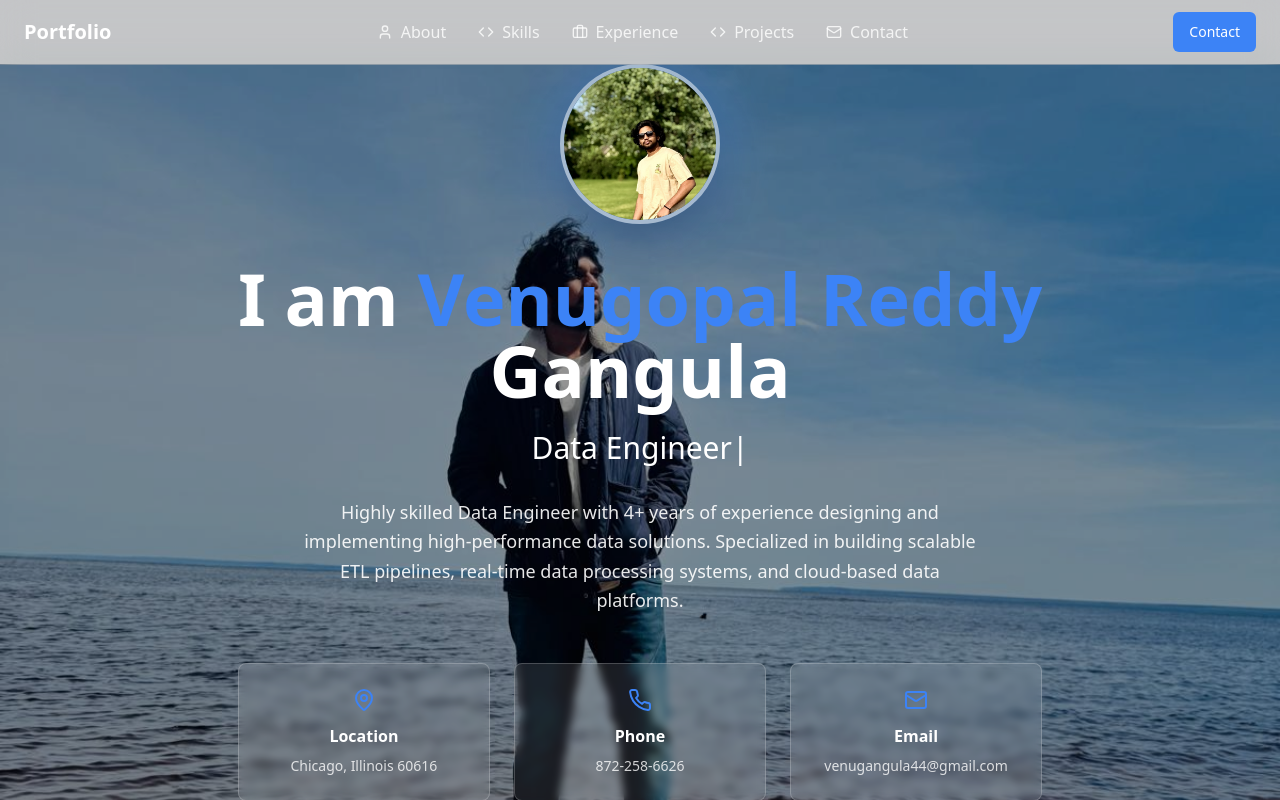
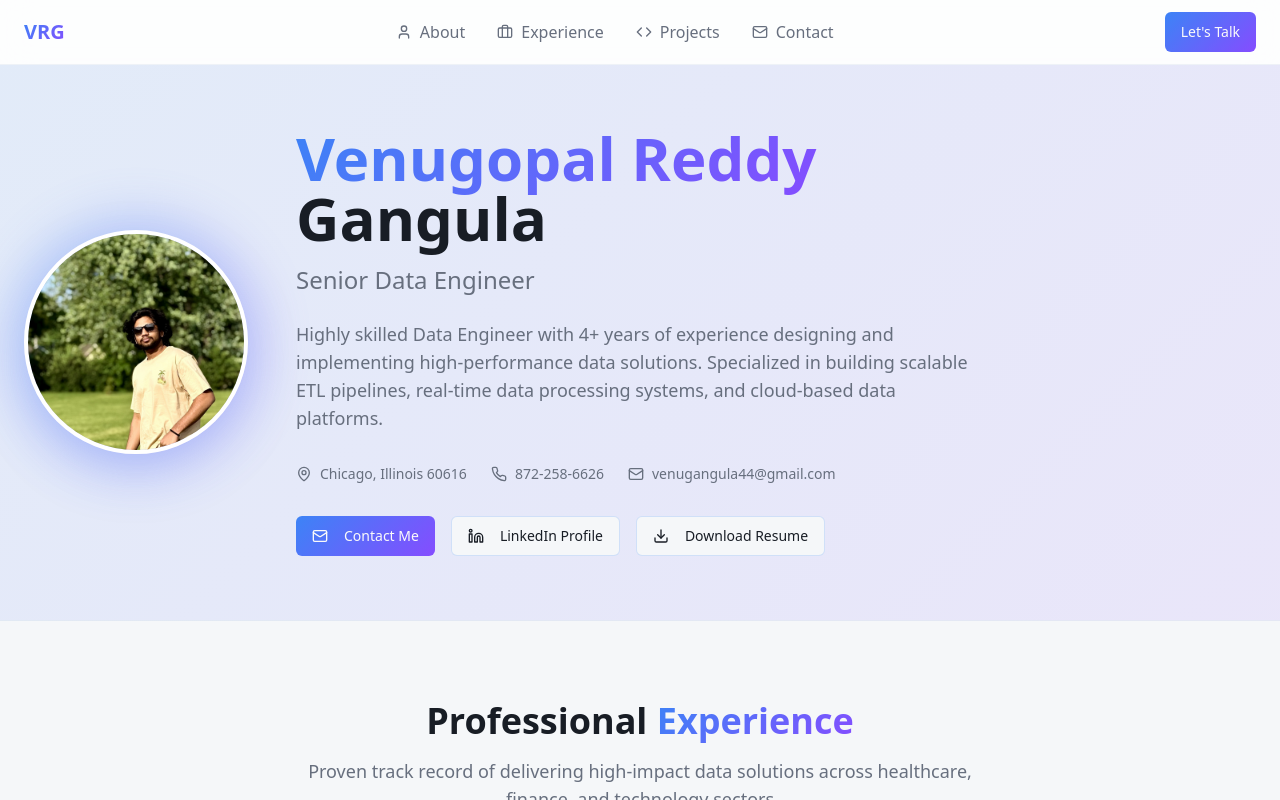
Before and after one commit to venugagula/personal-portfolio2, a React (Vite) app: page / in a window 1280 px wide. Shown: the top 800 px of the page. Built offline with nearby package versions, Linux system fonts and the light colour scheme.

Commit message:
Reverted to commit d6e4bee44eece9c1d3842663eef4879f217796f1

```diff
--- a/index.html
+++ b/index.html
@@ -3,32 +3,18 @@
   <head>
     <meta charset="UTF-8" />
     <meta name="viewport" content="width=device-width, initial-scale=1.0" />
-    <title>Venugopal Reddy Gangula - Data Engineer</title>
-    <meta name="description" content="Data Engineer with 4+ years of experience in ETL pipelines and cloud platforms" />
-    <meta name="author" content="Venugopal Reddy Gangula" />
+    <title>vista-resume-spark</title>
+    <meta name="description" content="Lovable Generated Project" />
+    <meta name="author" content="Lovable" />
 
-    <meta property="og:title" content="Venugopal Reddy Gangula - Data Engineer" />
-    <meta property="og:description" content="Data Engineer with 4+ years of experience in ETL pipelines and cloud platforms" />
+    <meta property="og:title" content="vista-resume-spark" />
+    <meta property="og:description" content="Lovable Generated Project" />
     <meta property="og:type" content="website" />
-    <meta property="og:image" content="https://venugagula.github.io/personal-portfolio2/lovable-uploads/529fda67-26f7-441b-a699-150eb3c76555.png" />
+    <meta property="og:image" content="https://lovable.dev/opengraph-image-p98pqg.png" />
 
     <meta name="twitter:card" content="summary_large_image" />
-    <meta name="twitter:image" content="https://venugagula.github.io/personal-portfolio2/lovable-uploads/529fda67-26f7-441b-a699-150eb3c76555.png" />
-
-    <!-- Start Single Page Apps for GitHub Pages -->
-    <script type="text/javascript">
-      (function(l) {
-        if (l.search[1] === '/' ) {
-          var decoded = l.search.slice(1).split('&').map(function(s) {
-            return s.replace(/~and~/g, '&')
-          }).join('?');
-          window.history.replaceState(null, null,
-              l.pathname.slice(0, -1) + decoded + l.hash
-          );
-        }
-      }(window.location))
-    </script>
-    <!-- End Single Page Apps for GitHub Pages -->
+    <meta name="twitter:site" content="@lovable_dev" />
+    <meta name="twitter:image" content="https://lovable.dev/opengraph-image-p98pqg.png" />
   </head>
 
   <body>
--- a/src/components/Header.tsx
+++ b/src/components/Header.tsx
@@ -3,77 +3,76 @@ import { Mail, Phone, MapPin, Linkedin, Download } from "lucide-react";
 
 const Header = () => {
   return (
-    <header className="relative min-h-screen flex items-center justify-center bg-cover bg-center bg-no-repeat overflow-hidden" style={{backgroundImage: "url('./lovable-uploads/b45fcac7-79a5-4a0d-9980-5e1f5363ca38.png')"}}>
-      {/* Dark overlay */}
-      <div className="absolute inset-0 bg-black/40" />
-
-      {/* Content */}
-      <div className="relative z-10 text-center text-white px-6">
+    <header className="relative bg-hero-gradient border-b border-border/50">
+      <div className="absolute inset-0 bg-grid-pattern opacity-[0.02]" />
+      <div className="relative container mx-auto px-6 py-16">
+        <div className="flex flex-col lg:flex-row items-center gap-12">
           {/* Profile Image */}
-        <div className="mb-8">
-          <div className="relative inline-block">
-            <div className="absolute inset-0 bg-primary rounded-full blur-xl opacity-30 scale-110" />
+          <div className="flex-shrink-0">
+            <div className="relative">
+              <div className="absolute inset-0 bg-primary-gradient rounded-full blur-xl opacity-30 scale-110" />
               <img
-              src="./lovable-uploads/529fda67-26f7-441b-a699-150eb3c76555.png"
+                src="/lovable-uploads/529fda67-26f7-441b-a699-150eb3c76555.png"
                 alt="Venugopal Reddy Gangula"
-              className="relative w-32 h-32 lg:w-40 lg:h-40 rounded-full object-cover border-4 border-white/50 shadow-2xl mx-auto"
+                className="relative w-48 h-48 lg:w-56 lg:h-56 rounded-full object-cover border-4 border-card shadow-card-hover"
               />
             </div>
           </div>
 
-        <h1 className="text-5xl lg:text-7xl font-bold mb-6 leading-tight">
-          I am <span className="text-primary">Venugopal Reddy</span>
+          {/* Hero Content */}
+          <div className="flex-1 text-center lg:text-left">
+            <h1 className="text-4xl lg:text-6xl font-bold mb-4">
+              <span className="bg-text-gradient bg-clip-text text-transparent">
+                Venugopal Reddy
+              </span>
               <br />
-          Gangula
+              <span className="text-foreground">Gangula</span>
             </h1>
 
-        <div className="text-2xl lg:text-3xl mb-8 font-light">
-          Data Engineer|
-        </div>
+            <p className="text-xl lg:text-2xl text-muted-foreground mb-6 font-medium">
+              Senior Data Engineer
+            </p>
 
-        <div className="max-w-2xl mx-auto text-lg mb-12 leading-relaxed opacity-90">
+            <p className="text-lg text-muted-foreground mb-8 max-w-2xl">
               Highly skilled Data Engineer with 4+ years of experience designing and implementing
               high-performance data solutions. Specialized in building scalable ETL pipelines,
               real-time data processing systems, and cloud-based data platforms.
+            </p>
+
+            {/* Contact Info */}
+            <div className="flex flex-wrap items-center justify-center lg:justify-start gap-6 mb-8 text-sm">
+              <div className="flex items-center gap-2 text-muted-foreground">
+                <MapPin className="w-4 h-4" />
+                Chicago, Illinois 60616
               </div>
-
-        {/* Contact Info Cards */}
-        <div className="grid grid-cols-1 md:grid-cols-3 gap-6 max-w-4xl mx-auto mb-12">
-          <div className="bg-white/10 backdrop-blur-sm rounded-lg p-6 border border-white/20">
-            <MapPin className="w-6 h-6 mx-auto mb-3 text-primary" />
-            <h3 className="font-semibold mb-2">Location</h3>
-            <p className="text-sm opacity-80">Chicago, Illinois 60616</p>
+              <div className="flex items-center gap-2 text-muted-foreground">
+                <Phone className="w-4 h-4" />
+                872-258-6626
               </div>
-
-          <div className="bg-white/10 backdrop-blur-sm rounded-lg p-6 border border-white/20">
-            <Phone className="w-6 h-6 mx-auto mb-3 text-primary" />
-            <h3 className="font-semibold mb-2">Phone</h3>
-            <p className="text-sm opacity-80">872-258-6626</p>
-          </div>
-
-          <div className="bg-white/10 backdrop-blur-sm rounded-lg p-6 border border-white/20">
-            <Mail className="w-6 h-6 mx-auto mb-3 text-primary" />
-            <h3 className="font-semibold mb-2">Email</h3>
-            <p className="text-sm opacity-80">venugangula44@gmail.com</p>
+              <div className="flex items-center gap-2 text-muted-foreground">
+                <Mail className="w-4 h-4" />
+                venugangula44@gmail.com
               </div>
             </div>
 
             {/* CTA Buttons */}
-        <div className="flex flex-col sm:flex-row gap-4 justify-center">
-          <Button size="lg" className="bg-primary hover:bg-primary/90 text-white px-8">
-            <Mail className="w-5 h-5 mr-2" />
+            <div className="flex flex-col sm:flex-row gap-4 justify-center lg:justify-start">
+              <Button className="bg-primary-gradient hover:opacity-90 transition-opacity">
+                <Mail className="w-4 h-4 mr-2" />
                 Contact Me
               </Button>
 
-          <Button size="lg" variant="outline" className="border-white/30 text-white hover:bg-white/10 px-8">
-            <Linkedin className="w-5 h-5 mr-2" />
+              <Button variant="outline" className="border-primary/20 hover:border-primary/40">
+                <Linkedin className="w-4 h-4 mr-2" />
                 LinkedIn Profile
               </Button>
 
-          <Button size="lg" variant="outline" className="border-white/30 text-white hover:bg-white/10 px-8">
-            <Download className="w-5 h-5 mr-2" />
+              <Button variant="outline" className="border-primary/20 hover:border-primary/40">
+                <Download className="w-4 h-4 mr-2" />
                 Download Resume
               </Button>
+            </div>
+          </div>
         </div>
       </div>
     </header>
--- a/src/components/Navigation.tsx
+++ b/src/components/Navigation.tsx
@@ -7,7 +7,6 @@ const Navigation = () => {
 
   const navItems = [
     { label: "About", href: "#about", icon: User },
-    { label: "Skills", href: "#skills", icon: Code },
     { label: "Experience", href: "#experience", icon: Briefcase },
     { label: "Projects", href: "#projects", icon: Code },
     { label: "Contact", href: "#contact", icon: Mail },
@@ -20,12 +19,12 @@ const Navigation = () => {
   };
 
   return (
-    <nav className="fixed top-0 left-0 right-0 z-50 bg-black/20 backdrop-blur-lg border-b border-white/10">
+    <nav className="fixed top-0 left-0 right-0 z-50 bg-card/80 backdrop-blur-lg border-b border-border/50">
       <div className="container mx-auto px-6">
         <div className="flex items-center justify-between h-16">
           {/* Logo */}
           <div className="font-bold text-xl">
-            <span className="text-white">Portfolio</span>
+            <span className="bg-text-gradient bg-clip-text text-transparent">VRG</span>
           </div>
 
           {/* Desktop Navigation */}
@@ -34,7 +33,7 @@ const Navigation = () => {
               <button
                 key={item.label}
                 onClick={() => scrollToSection(item.href)}
-                className="flex items-center gap-2 text-white/80 hover:text-white transition-colors"
+                className="flex items-center gap-2 text-muted-foreground hover:text-primary transition-colors"
               >
                 <item.icon className="w-4 h-4" />
                 {item.label}
@@ -46,9 +45,9 @@ const Navigation = () => {
           <div className="hidden md:block">
             <Button
               onClick={() => scrollToSection("#contact")}
-              className="bg-primary hover:bg-primary/90 text-white"
+              className="bg-primary-gradient hover:opacity-90 transition-opacity"
             >
-              Contact
+              Let's Talk
             </Button>
           </div>
 
@@ -71,17 +70,17 @@ const Navigation = () => {
                 <button
                   key={item.label}
                   onClick={() => scrollToSection(item.href)}
-                  className="flex items-center gap-3 text-white/80 hover:text-white transition-colors py-2"
+                  className="flex items-center gap-3 text-muted-foreground hover:text-primary transition-colors py-2"
                 >
                   <item.icon className="w-4 h-4" />
                   {item.label}
                 </button>
               ))}
-               <Button
+              <Button
                 onClick={() => scrollToSection("#contact")}
-                className="bg-primary hover:bg-primary/90 text-white mt-4"
+                className="bg-primary-gradient hover:opacity-90 transition-opacity mt-4"
               >
-                Contact
+                Let's Talk
               </Button>
             </div>
           </div>
--- a/src/pages/Index.tsx
+++ b/src/pages/Index.tsx
@@ -16,13 +16,11 @@ const Index = () => {
           <Header />
         </section>
 
-        <section id="skills">
-          <Skills />
-        </section>
-
         <section id="experience">
           <Experience />
         </section>
+
+        <Skills />
 
         <section id="projects">
           <Projects />
--- a/vite.config.ts
+++ b/vite.config.ts
@@ -5,7 +5,6 @@ import { componentTagger } from "lovable-tagger";
 
 // https://vitejs.dev/config/
 export default defineConfig(({ mode }) => ({
-  base: "/personal-portfolio2/",
   server: {
     host: "::",
     port: 8080,
```
Also changed, not shown: public/404.html (deleted, +0 -22 lines), public/lovable-uploads/b45fcac7-79a5-4a0d-9980-5e1f5363ca38.png (deleted). Lines whose indentation alone changed are shown as unchanged.
